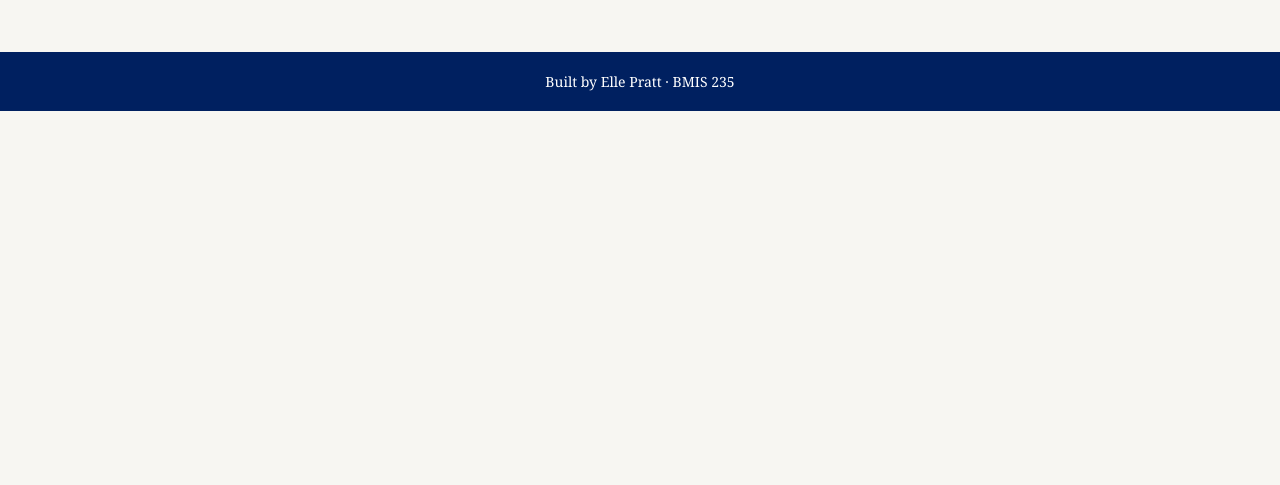
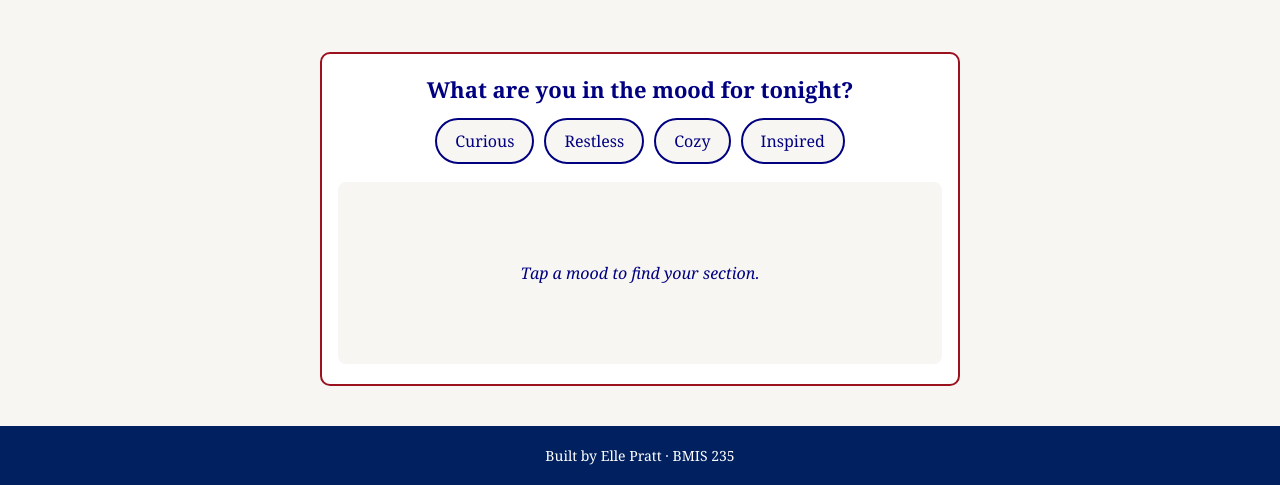
Before and after one commit to ellepratt/bmis235-html-3, a plain HTML site: page index.html in a window 1280 px wide. Shown: the part 1608-2093 px from the top of the page. Before the commit the page ends 1719 px from the top, so only its background shows below. Drawn offline with Linux system fonts and the light colour scheme.

Commit message:
Implement mood selection UI with buttons and results
Added a mood selection interface with buttons and a result card.

```diff
--- a/index.html
+++ b/index.html
@@ -55,7 +55,167 @@
     </details>
 
 </div>
-  <div class="showcase"></div>
+  <div class="showcase">
+    <!-- HTML: a heading, four mood buttons, and a result card that fills in when a mood is clicked -->
+<div class="sc-wrap">
+    <div class="sc-title">What are you in the mood for tonight?</div>
+    <div class="sc-moods" id="sc-moods"></div>
+    <div class="sc-result" id="sc-result" aria-live="polite">
+        <div class="sc-hint">Tap a mood to find your section.</div>
+    </div>
+</div>
+
+<!-- CSS: every rule starts with .showcase so it can't change the rest of the page -->
+<style>
+.showcase {
+    max-width: 640px;
+    margin: 40px auto;
+    padding: 0 16px;
+    font-family: Georgia, "Times New Roman", serif;
+}
+.showcase .sc-wrap {
+    background: #ffffff;
+    border: 2px solid #9B111E;
+    border-radius: 10px;
+    padding: 20px 16px;
+    text-align: center;
+}
+.showcase .sc-title {
+    color: #000080;
+    font-size: 22px;
+    font-weight: bold;
+    margin-bottom: 14px;
+}
+.showcase .sc-moods {
+    display: flex;
+    flex-wrap: wrap;
+    justify-content: center;
+    gap: 10px;
+}
+.showcase .sc-mood {
+    background: #f7f6f2;
+    color: #000080;
+    border: 2px solid #000080;
+    border-radius: 999px;
+    padding: 10px 18px;
+    font-family: inherit;
+    font-size: 16px;
+    cursor: pointer;
+    transition: transform 0.15s, background 0.15s;
+}
+.showcase .sc-mood:hover {
+    transform: scale(1.06);
+}
+.showcase .sc-mood.active {
+    background: #000080;
+    color: #ffffff;
+}
+.showcase .sc-result {
+    margin-top: 18px;
+    min-height: 150px;
+    display: flex;
+    flex-direction: column;
+    justify-content: center;
+    align-items: center;
+    background: #f7f6f2;
+    border-radius: 8px;
+    padding: 16px;
+}
+.showcase .sc-hint {
+    color: #000080;
+    font-style: italic;
+}
+.showcase .sc-section {
+    color: #9B111E;
+    font-size: 22px;
+    font-weight: bold;
+    margin-bottom: 8px;
+}
+.showcase .sc-prompt {
+    color: #000080;
+    font-size: 16px;
+    line-height: 1.5;
+    margin-bottom: 14px;
+}
+.showcase .sc-link {
+    background: #9B111E;
+    color: #ffffff;
+    text-decoration: none;
+    padding: 10px 20px;
+    border-radius: 6px;
+    font-weight: bold;
+}
+.showcase .sc-link:hover {
+    background: #000080;
+    color: #ffffff;
+}
+.showcase .sc-fade {
+    animation: sc-fadein 0.4s ease;
+}
+@keyframes sc-fadein {
+    from { opacity: 0; transform: translateY(8px); }
+    to   { opacity: 1; transform: translateY(0); }
+}
+</style>
+
+<!-- JavaScript: builds the mood buttons and shows the matching section when one is clicked -->
+<script>
+(function () {
+    var moods = [
+        { label: "Curious", section: "The Weekly Word",
+          prompt: "Got a question you can't shake? Settle in for a long form essay that follows one idea all the way through.",
+          link: "weekly-word.html" },
+        { label: "Restless", section: "Nightstand Thoughts",
+          prompt: "Mind racing? Read the thoughts that keep me up at night, and maybe feel a little less alone with yours.",
+          link: "nightstand-thoughts.html" },
+        { label: "Cozy", section: "Fast Five Favorites",
+          prompt: "Want something light? Here are five things I'm loving this week, including songs, finds, and more.",
+          link: "fast-five-favorites.html" },
+        { label: "Inspired", section: "The Weekly Word",
+          prompt: "Feeling a spark? Read an essay that might hand you the words for it.",
+          link: "weekly-word.html" }
+    ];
+
+    var moodBox = document.getElementById("sc-moods");
+    var result = document.getElementById("sc-result");
+
+    moods.forEach(function (m) {
+        var btn = document.createElement("button");
+        btn.type = "button";
+        btn.className = "sc-mood";
+        btn.textContent = m.label;
+        btn.addEventListener("click", function () {
+            var all = moodBox.querySelectorAll(".sc-mood");
+            for (var i = 0; i < all.length; i++) { all[i].classList.remove("active"); }
+            btn.classList.add("active");
+
+            result.innerHTML = "";
+            var wrap = document.createElement("div");
+            wrap.className = "sc-fade";
+
+            var s = document.createElement("div");
+            s.className = "sc-section";
+            s.textContent = m.section;
+
+            var p = document.createElement("div");
+            p.className = "sc-prompt";
+            p.textContent = m.prompt;
+
+            var a = document.createElement("a");
+            a.className = "sc-link";
+            a.href = m.link;
+            a.textContent = "Read " + m.section;
+
+            wrap.appendChild(s);
+            wrap.appendChild(p);
+            wrap.appendChild(a);
+            result.appendChild(wrap);
+        });
+        moodBox.appendChild(btn);
+    });
+})();
+</script>
+  </div>
 <footer>Built by Elle Pratt &middot; BMIS 235</footer>
 
 </body>
```
